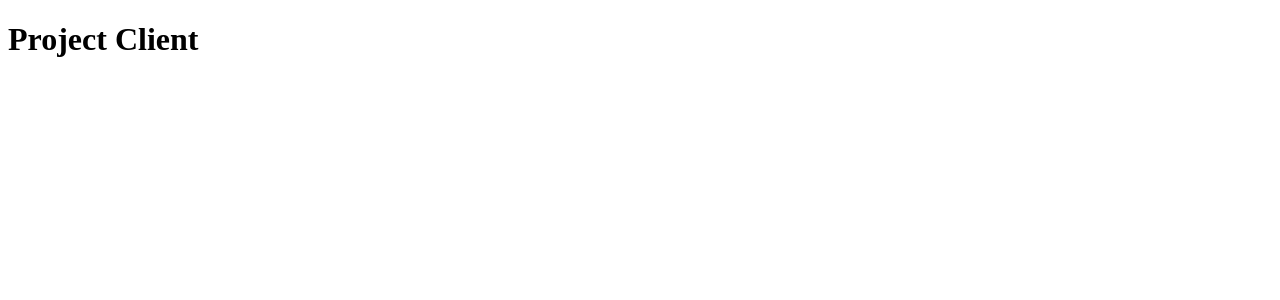
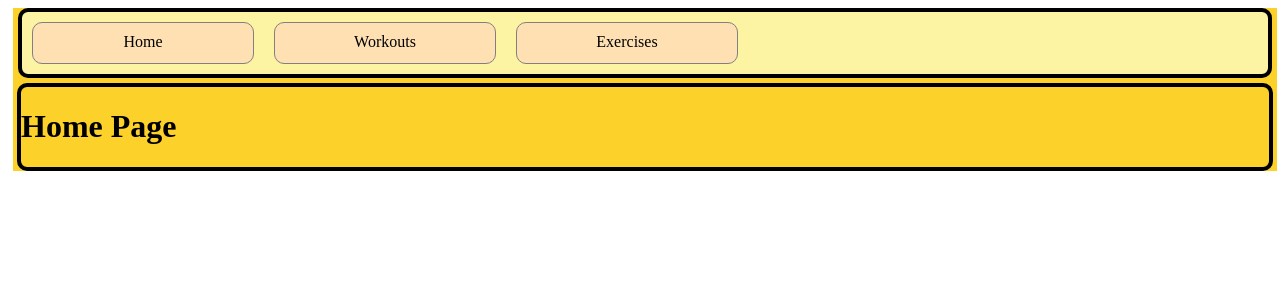
Before and after one commit to ChaseTeague1/Bee-Fit, a React (Create React App) app in the folder client/: page / in a window 1280 px wide. Shown: the top 300 px of the page. Built offline with nearby package versions, Linux system fonts and the light colour scheme; no server answers.

Commit message:
fixed git hub not commiting all files to repo after pushing multiple times

```diff
--- a/client/src/components/App.js
+++ b/client/src/components/App.js
@@ -1,8 +1,57 @@
 import React, { useEffect, useState } from "react";
 import { Switch, Route } from "react-router-dom";
+import NavBar from "./NavBar";
+import Home from "./Home";
+import NewWorkout from "./NewWorkout";
+import WorkoutList from "./WorkoutList";
+import ExerciseList from "./ExerciseList";
 
 function App() {
-  return <h1>Project Client</h1>;
+  const [users, setUsers] = useState([])
+  const [searchInput, setSearchInput] = useState("")
+  const [workouts, setWorkouts] = useState([])
+  const [exercises, setExercises] = useState([])
+
+  const categories = ['Chest', 'Arms', 'Upper Back', 'Lower Back', 'Legs', 'Abs']
+
+  useEffect(() => {
+    fetch('/users')
+    .then(res => res.json())
+    .then(data => setUsers(data))
+  }, [])
+
+  useEffect(() => {
+    fetch('/workouts')
+    .then(res => res.json())
+    .then(data => setWorkouts(data))
+  }, [])
+
+  useEffect(() => {
+    fetch('/exercises')
+    .then(res => res.json())
+    .then(data => setExercises(data))
+  }, [])
+
+  function onNewWorkoutSubmit(newWorkout){
+    setWorkouts([...workouts, newWorkout])
+  }
+
+  return (
+    <div className="app-container">
+      <NavBar />
+      <Switch>
+        <Route exact path="/">
+          <Home />
+        </Route>
+        <Route path="/workouts">
+          <WorkoutList onNewWorkoutSubmit={onNewWorkoutSubmit} workouts={workouts}/>
+        </Route>
+        <Route path="/exercises">
+          <ExerciseList exercises={exercises}/>
+        </Route>
+      </Switch>
+    </div>
+  )
 }
 
 export default App;
--- /dev/null
+++ b/client/src/components/Exercise.js
@@ -0,0 +1,9 @@
+import React from "react";
+
+function Exercise({exercise}){
+    return (
+        <h1>{exercise.name}</h1>
+    )
+}
+
+export default Exercise
--- /dev/null
+++ b/client/src/components/ExerciseList.js
@@ -0,0 +1,17 @@
+import React from "react";
+import Exercise from "./Exercise";
+
+
+function ExerciseList({exercises}){
+    return (
+        <div>
+        {
+            exercises.map(exercise => (
+                <Exercise exercise={exercise}/>
+            ))
+        }
+        </div>
+    )
+}
+
+export default ExerciseList;
--- /dev/null
+++ b/client/src/components/Home.js
@@ -0,0 +1,12 @@
+import React from 'react';
+import WorkoutList from './WorkoutList';
+
+function Home(){
+    return (
+        <div className='home-container'>
+            <h1>Home Page</h1>
+        </div>
+    )
+}
+
+export default Home;
--- /dev/null
+++ b/client/src/components/NavBar.js
@@ -0,0 +1,32 @@
+import React from "react";
+import { NavLink } from "react-router-dom";
+
+function NavBar() {
+
+
+  return (
+    <nav className="nav-bar">
+        <NavLink
+        to="/"
+        exact
+        className="nav-links"
+        >
+            Home
+        </NavLink>
+        <NavLink
+        className="nav-links"
+        to="/workouts"
+        >
+            Workouts
+        </NavLink>
+        <NavLink
+        className ="nav-links"
+        to="/exercises"
+        >
+            Exercises
+        </NavLink>
+    </nav>
+  );
+}
+
+export default NavBar;
--- /dev/null
+++ b/client/src/components/NewWorkout.js
@@ -0,0 +1,41 @@
+import React, {useState} from "react";
+
+function NewWorkout({onNewWorkoutSubmit}){
+    const [title, setTitle] = useState("")
+    const [description, setDescription] = useState("")
+    const [duration, setDuration] = useState("")
+
+    function handleSubmit(event){
+        const newWorkout = {
+            title: title,
+            description: description,
+            duration: duration
+        }
+        event.preventDefault()
+        fetch('/workouts', {
+            method: "POST",
+            headers: {
+                'Content-Type': 'application/json'
+            },
+            body: JSON.stringify(newWorkout)
+        })
+        .then(res => res.json())
+        .then(data => {
+            onNewWorkoutSubmit(data)
+            setTitle("")
+            setDescription("")
+            setDuration("")
+        })
+    }
+
+    return (
+        <form onSubmit={handleSubmit}>
+            <input onChange={(e) => setTitle(e.target.value)} value={title} type="text" placeholder="Enter title..."/>
+            <input onChange={(e) => setDescription(e.target.value)} value={description} type="text" placeholder="Enter description..."/>
+            <input onChange={(e) => setDuration(e.target.value)} value={duration} type="text" placeholder="Enter duration..."/>
+            <button type="submit">Add New Workout</button>
+        </form>
+    )
+}
+
+export default NewWorkout;
--- /dev/null
+++ b/client/src/components/WorkoutCard.js
@@ -0,0 +1,37 @@
+import React, { useState } from 'react';
+
+function WorkoutCard({ workout }) {
+    const [isFlipped, setIsFlipped] = useState(false);
+
+    const handleClick = () => {
+        setIsFlipped(!isFlipped);
+    };
+
+    return (
+        <div className="workout-card-container">
+            <div
+                onClick={handleClick}
+                className={`workout-card ${isFlipped ? 'flip' : ''}`}
+            >
+                <div className="front">
+                    <h1 className="w-title">{workout.title}</h1>
+                    <p className="w-duration">{workout.duration}</p>
+                    <h3 className="w-description">{workout.description}</h3>
+                </div>
+                <div className="back">
+                    <ul>
+                        {workout.exercises.map(exercise => (
+                            <ul>
+                                <li className="e-list" key={exercise.id}>
+                                    {exercise.name}
+                                </li>
+                            </ul>
+                        ))}
+                    </ul>
+                </div>
+            </div>
+        </div>
+    );
+}
+
+export default WorkoutCard;
--- /dev/null
+++ b/client/src/components/WorkoutList.js
@@ -0,0 +1,22 @@
+import React from "react";
+import WorkoutCard from "./WorkoutCard";
+import NewWorkout from "./NewWorkout";
+
+function WorkoutList({onNewWorkoutSubmit, workouts}) {
+
+    return (
+        <>
+        <NewWorkout onNewWorkoutSubmit={onNewWorkoutSubmit}/>
+        <h1 className="workout-title">Workouts</h1>
+            <div className="workout-container">
+            {
+                workouts.map(workout => (
+                    <WorkoutCard key={workout.id} workout={workout}/>
+                ))
+            }
+            </div>
+        </>
+    )
+}
+
+export default WorkoutList;
--- a/client/src/index.css
+++ b/client/src/index.css
@@ -4,3 +4,140 @@
   --link: #61dafb;
   --text: hsla(0, 0%, 100%, 0.88);
 }
+
+
+
+.app-container {
+  background-color: #FCD12A;
+  height: fit-content;
+  width: 100%;
+}
+
+/* WORKOUT PAGE STYLING */
+
+.workout-card {
+  justify-content: space-between;
+  position: relative;
+  margin: 20px;
+  padding: 20px;
+  width: 500px;
+  min-height: 200px;
+  display: grid;
+  grid-template-rows: 20px 50px 1fr 50px;
+  border-radius: 10px;
+  box-shadow: 0px 6px 10px rgba(0, 0, 0, 0.25);
+  transition: transform 0.6s;
+  transform-style: preserve-3d;
+  background: radial-gradient(#FCD12A, #FCF4A3);
+
+}
+
+.workout-card:hover{
+  box-shadow: 0px 6px 10px rgba(0, 0, 0, 0.4);
+  transform: scale(1.01);
+}
+
+.workout-card.flip{
+  transform: rotateY(180deg);
+}
+
+.workout-card .front, .workout-card .back {
+  position: absolute;
+  width: 100%;
+  height: 100%;
+  backface-visibility: hidden;
+}
+
+.workout-card .back {
+  transform: rotateY(180deg);
+  justify-content: center;
+  display: flex;
+}
+
+.workout-card-container {
+  perspective: 1000px;
+}
+
+.workout-container{
+  display: flex;
+  flex-wrap: wrap;
+  justify-content: space-between;
+}
+
+
+.app-container{
+  margin: 5px;
+}
+
+
+.nav-bar{
+  border: solid 4px;
+  border-radius: 10px;
+  background-color: #FCF4A3;
+  margin: 5px;
+  display: flex;
+}
+
+.home-container{
+  border: solid 4px;
+  margin: 4px;
+  border-radius: 10px;
+}
+
+.nav-links{
+  display: flex;
+  opacity: 100%;
+  margin: 10px;
+  color: black;
+  background-color: #FFE0B2;
+  height: 20px;
+  width: 200px;
+  padding: 10px;
+  border: solid 1px grey;
+  border-radius: 10px;
+  text-decoration: none;
+  text-align: center;
+  justify-content: center;
+}
+
+.nav-links:hover{
+  background-color: #FCD12A;
+}
+
+.workout-title{
+  font-family: Impact, Haettenschweiler, 'Arial Narrow Bold', sans-serif;
+  font-style: italic;
+  text-align: center;
+}
+
+.w-title{
+  margin-top: 5px;
+  text-align: center;
+  padding: 5px;
+}
+
+.w-description{
+  padding-top: 40px;
+  font-weight: lighter;
+  text-align: center;
+  margin: 0px;
+}
+
+.w-duration{
+  text-align: center;
+  margin: 0px;
+}
+
+.e-list{
+  display: flex;
+  border: solid;
+  justify-content: center;
+  width: 200px;
+  border-radius: 10px;
+  margin: 4px;
+  background: radial-gradient(#FCF4A3, #FCD12A);
+  box-shadow: 0px 6px 10px rgba(0, 0, 0, 0.25);
+}
+
+
+/* EXERCISE PAGE STYLING */
--- a/client/src/index.js
+++ b/client/src/index.js
@@ -1,8 +1,12 @@
 import React from "react";
+import ReactDOM from "react-dom";
+import "./index.css";
 import App from "./components/App";
-import "./index.css";
-import { createRoot } from "react-dom/client";
+import { BrowserRouter } from "react-router-dom";
 
-const container = document.getElementById("root");
-const root = createRoot(container);
-root.render(<App />);
+ReactDOM.render(
+  <BrowserRouter>
+    <App />
+  </BrowserRouter>,
+  document.getElementById("root")
+);
```
Also changed, not shown: client/src/components/NewExercise.js (added), client/src/components/Search.js (added), 2 other files (tests, documents, lock files or other folders).
